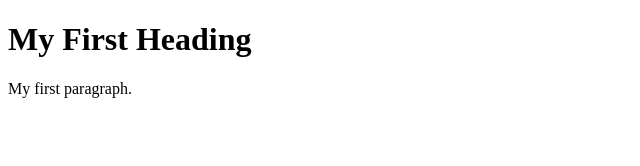
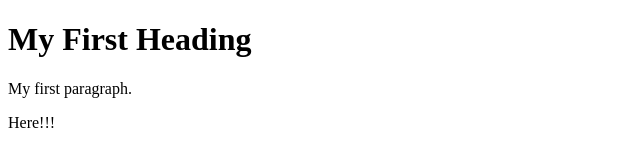
Before and after one commit to hjm2021/Test, a plain HTML site: page index.html in a window 1280 px wide. Shown: the full height of the page, 0-640 px from the left. Drawn offline with Linux system fonts and the light colour scheme.

Commit message:
Update index.html

```diff
--- a/index.html
+++ b/index.html
@@ -7,6 +7,7 @@
 
 <h1>My First Heading</h1>
 <p>My first paragraph.</p>
+<p>Here!!!</p>
 
 </body>
 </html>
```
